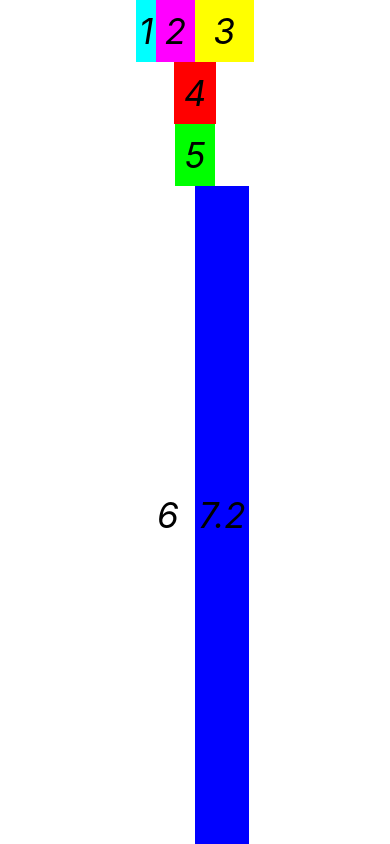
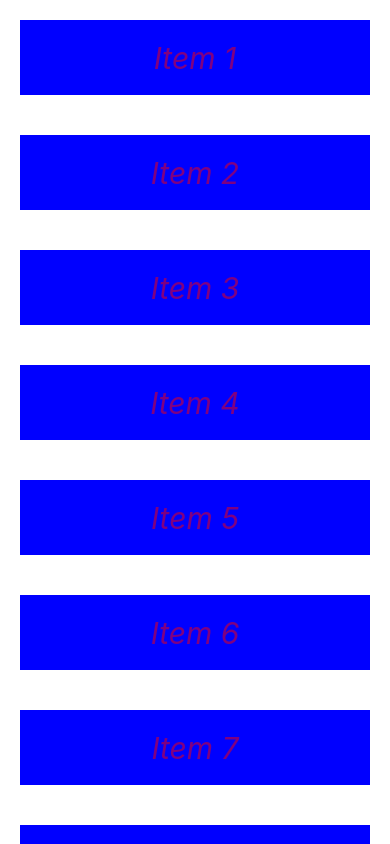
Before and after one commit to TomaszPierzchala/ReactNativeTest, a React Native app: screen / in a window 390 px wide. Built offline with nearby package versions, Linux system fonts and the light colour scheme.

Commit message:
4. dynamic list

```diff
--- a/App.js
+++ b/App.js
@@ -2,44 +2,51 @@
 import React, { useState } from 'react';
 
 import {
+  RefreshControl,
+  ScrollView,
   StyleSheet,
   Text,
   View,
 } from 'react-native';
 
 const App = () => {
-
+  const [Items, setItems] = useState([
+    { key: 1, i: 'Item 1' },
+    { key: 2, i: 'Item 2' },
+    { key: 3, i: 'Item 3' },
+    { key: 4, i: 'Item 4' },
+    { key: 5, i: 'Item 5' },
+    { key: 6, i: 'Item 6' },
+    { key: 7, i: 'Item 7' },
+    { key: 8, i: 'Item 8' },
+    { key: 9, i: 'Item 9' },
+    { key: 10, i: 'Item 10' },
+  ]);
+  const [Refreshing, setRefreshing] = useState(false);
+  const onRefresh = () => {
+    setRefreshing(true);
+    setItems([...Items, { key: 69, i: 'Nowy 123' }]);
+    setRefreshing(false);
+  }
   return (
     <View style={styles.body}>
-      <View style={styles.row}>
-        <View style={styles.col1}>
-          <Text style={styles.text}>1</Text>
-        </View>
-        <View style={styles.col2}>
-          <Text style={styles.text}>2</Text>
-        </View>
-        <View style={styles.col3}>
-          <Text style={styles.text}>3</Text>
-        </View>
-      </View>
-      <View style={styles.row}>
-        <View style={styles.col4}>
-          <Text style={styles.text}>4</Text>
-        </View>
-      </View>
-      <View style={styles.row}>
-        <View style={styles.col5}>
-          <Text style={styles.text}>5</Text>
-        </View>
-      </View>
-      <View style={styles.big_row}>
-        <View style={styles.col6}>
-          <Text style={styles.text}>6</Text>
-        </View>
-        <View style={styles.col7}>
-          <Text style={styles.text}>7.2</Text>
-        </View>
-      </View>
+      <ScrollView refreshControl={
+        <RefreshControl
+          refreshing={Refreshing}
+          onRefresh={onRefresh}
+          colors={['#a00','#730','#460','#190','#0c0']}
+        />
+      }>
+        {
+          Items.map((i) => {
+            return (
+              <View style={styles.item} key={i.key}>
+                <Text style={styles.text}>{i.i}</Text>
+              </View>
+            )
+          })
+        }
+      </ScrollView>
     </View>
   );
 };
@@ -47,71 +54,20 @@ const App = () => {
 const styles = StyleSheet.create({
   body: {
     flex: 1,
-    flexDirection: 'column',
     backgroundColor: '#ffffff',
-    alignItems: 'center',
-    justifyContent: 'flex-start',
   },
-  row: {
-    flexDirection: 'row',
-    backgroundColor: '#ffffff',
+  item: {
+    backgroundColor: 'blue',
     alignItems: 'center',
     justifyContent: 'center',
+    height: 75,
+    margin: 20,
   },
-  big_row: {
-    flex: 1,
-    flexDirection: 'row',
-    backgroundColor: '#ffffff',
-    alignItems: 'stretch',
-    justifyContent: 'center',
-  },
-  col1: {
-    flex: 1,
-    backgroundColor: '#00ffff',
-    alignItems: 'center',
-    justifyContent: 'center',
-  },
-  col2: {
-    flex: 2,
-    backgroundColor: '#f0f',
-    alignItems: 'center',
-    justifyContent: 'center',
-  },
-  col3: {
-    flex: 3,
-    backgroundColor: '#ff0',
-    alignItems: 'center',
-    justifyContent: 'center',
-  },
-  col4: {
-    flex: 1,
-    backgroundColor: '#f00',
-    alignItems: 'center',
-    justifyContent: 'center',
-  },
-  col5: {
-    flex: 1,
-    backgroundColor: '#0f0',
-    alignItems: 'center',
-    justifyContent: 'center',
-  },
-  col6: {
-    flex: 1,
-    backgroundColor: '#fff',
-    alignItems: 'center',
-    justifyContent: 'center',
-  },
-  col7: {
-    flex: 1,
-    backgroundColor: '#00f',
-    alignItems: 'center',
-    justifyContent: 'center',
-  },
+
   text: {
-    color: '#000000',
-    fontSize: 35,
+    color: 'purple',
+    fontSize: 30,
     fontStyle: 'italic',
-    margin: 10,
   },
 });
 
```
